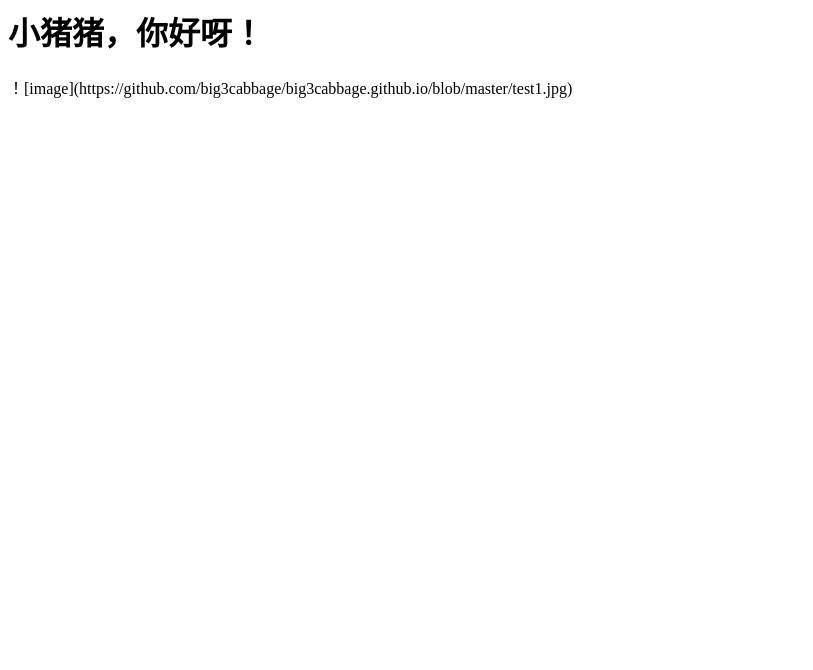
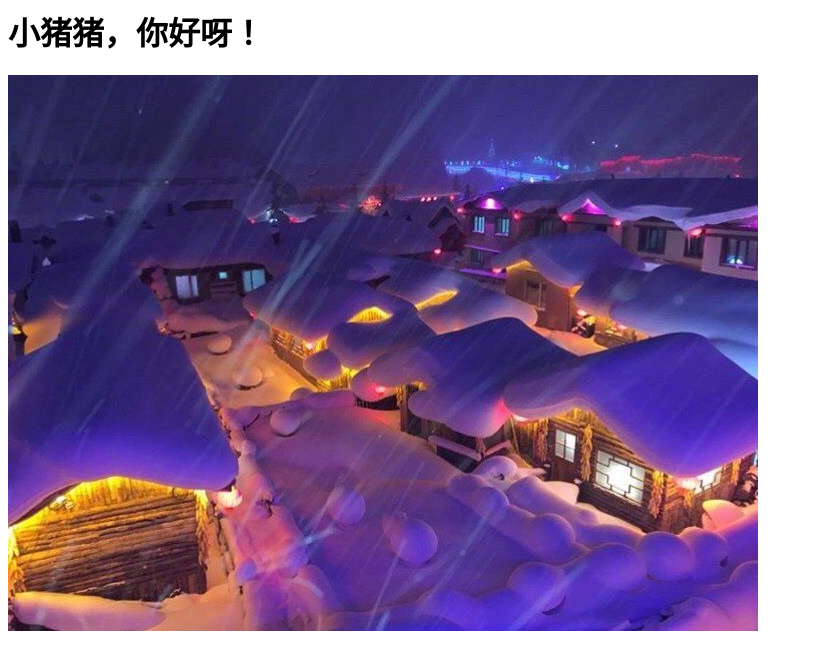
Before and after one commit to big3cabbage/big3cabbage.github.io, a plain HTML site: page index.html in a window 1280 px wide. Shown: the whole page, without its empty margins (0-813 px from the left). Drawn offline with Linux system fonts and the light colour scheme.

Commit message:
Update index.html

```diff
--- a/index.html
+++ b/index.html
@@ -6,6 +6,6 @@
   </head>
   <body>
     <h1>小猪猪，你好呀！</h1>
-    ！[image](https://github.com/big3cabbage/big3cabbage.github.io/blob/master/test1.jpg)
+    <img src="test1.jpg">
   </body>
 </html>
```
